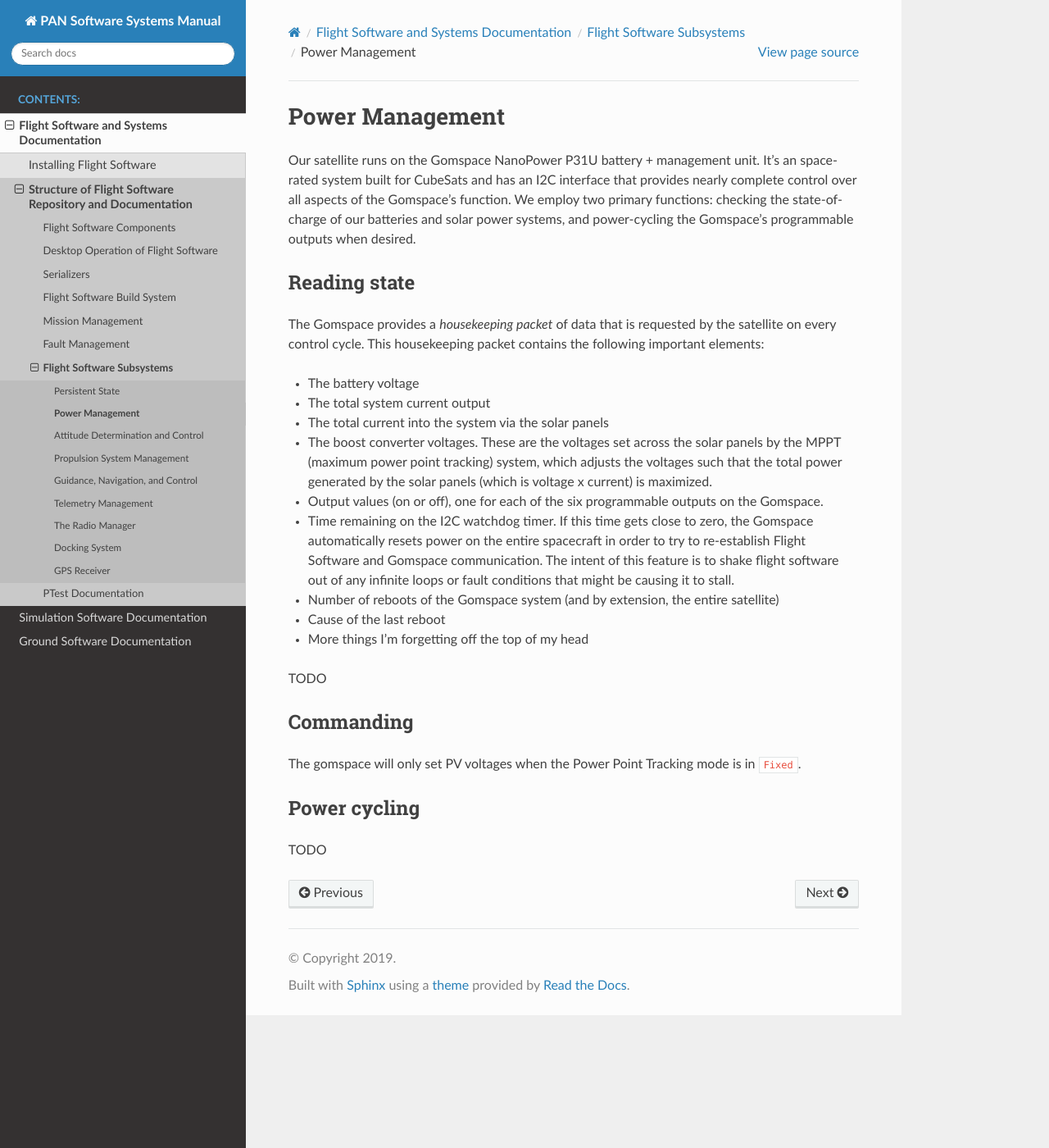
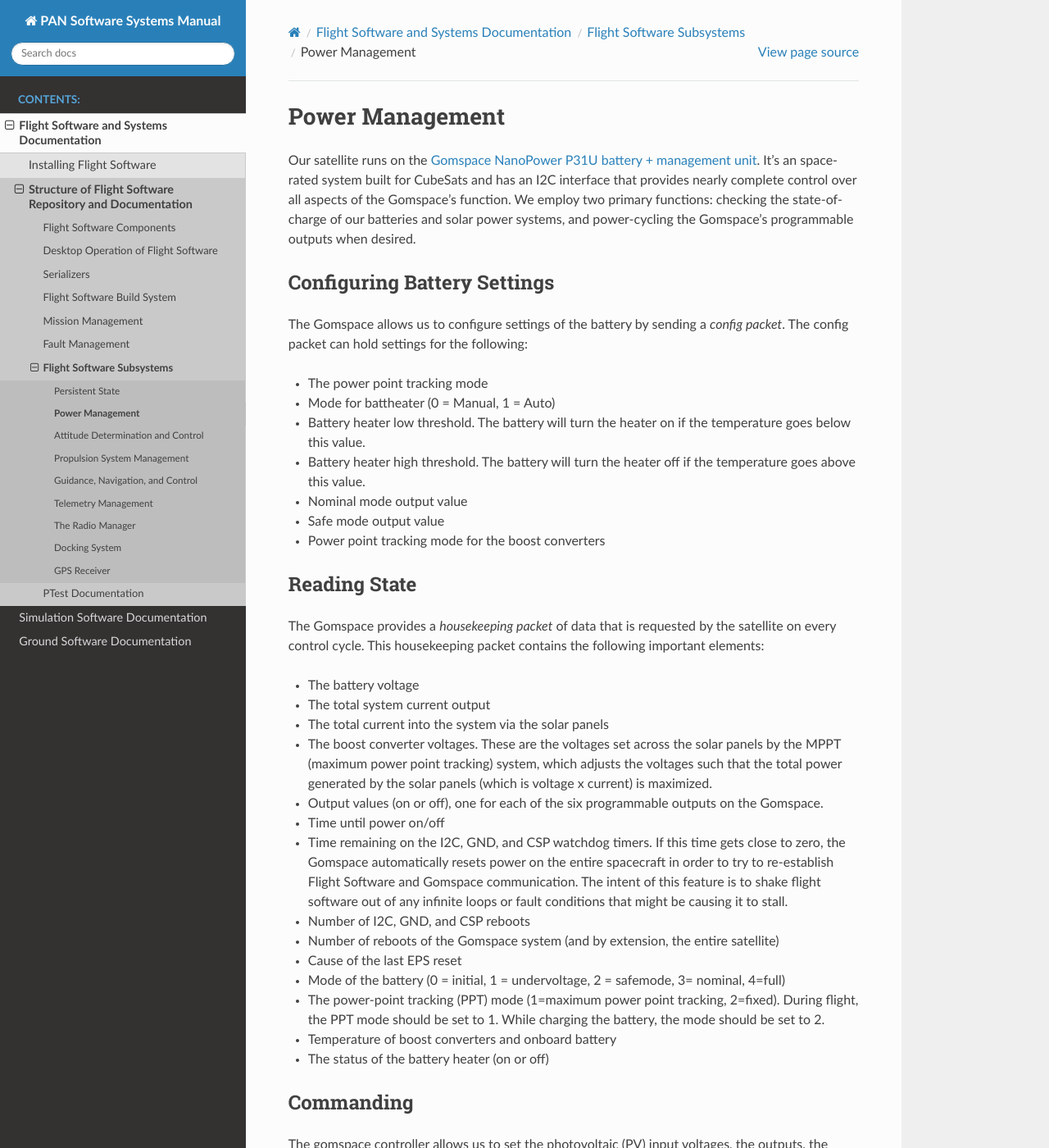
Before and after one commit to pathfinder-for-autonomous-navigation/Documentation, a Sphinx documentation site: the page built from source/flight_software/subsystems/eps.rst, in a window 1280 px wide and 1400 px high. Shown: the whole window at 82% size. Built offline with Sphinx 7.4.7 and the Read the Docs theme 2.0.0, drawn with Linux system fonts in a browser that asks for light colours; some of the changed text lies outside the part shown.

Commit message:
add work i've done this semester

```diff
--- a/source/flight_software/components.rst
+++ b/source/flight_software/components.rst
@@ -85,8 +85,8 @@ Faults themselves encapsulate N different fields that are implemented as statefi
 
 The State Field Registry
 ========================
-The state field registry contains lists of pointers to readable, writable, and internal state fields,
-along with functions to find and add state fields' pointers to the registry.
+The state field registry contains lists of pointers to events, faults, and readable, writable, and internal
+state fields, along with functions to find and add events', faults', state fields' pointers to the registry.
 
 The purpose of the registry is to enable encapsulation. Upon construction, control tasks receive a reference
 to a State Field Registry object that is shared across all control tasks. The control tasks can then
--- a/source/flight_software/subsystems/eps.rst
+++ b/source/flight_software/subsystems/eps.rst
@@ -1,13 +1,27 @@
 ================
 Power Management
 ================
-Our satellite runs on the Gomspace NanoPower P31U battery + management unit. It's an space-rated
+Our satellite runs on the `Gomspace NanoPower P31U battery + management unit
+<https://cornellprod-my.sharepoint.com/personal/saa243_cornell_edu/_layouts/15/onedrive.aspx?id=%2Fpersonal%2Fsaa243%5Fcornell%5Fedu%2FDocuments%2FOAAN%20Team%20Folder%2FSubsystems%2FPower%2FBattery%2C%20DCDC%2FGOMspace%20Battery%2FNanoPower%20P31u%20Datasheet%2Epdf&parent=%2Fpersonal%2Fsaa243%5Fcornell%5Fedu%2FDocuments%2FOAAN%20Team%20Folder%2FSubsystems%2FPower%2FBattery%2C%20DCDC%2FGOMspace%20Battery>`_. It's an space-rated
 system built for CubeSats and has an I2C interface that provides nearly complete control over
 all aspects of the Gomspace's function. We employ two primary functions: checking the state-of-charge
 of our batteries and solar power systems, and power-cycling the Gomspace's programmable outputs
 when desired.
 
-Reading state
+Configuring Battery Settings
+=============================
+The Gomspace allows us to configure settings of the battery by sending a `config packet`. The config packet
+can hold settings for the following:
+
+- The power point tracking mode
+- Mode for battheater (0 = Manual, 1 = Auto)
+- Battery heater low threshold. The battery will turn the heater on if the temperature goes below this value.
+- Battery heater high threshold. The battery will turn the heater off if the temperature goes above this value.
+- Nominal mode output value
+- Safe mode output value
+- Power point tracking mode for the boost converters
+
+Reading State
 =============
 The Gomspace provides a `housekeeping packet` of data that is requested by the satellite on every
 control cycle. This housekeeping packet contains the following important elements:
@@ -19,21 +33,37 @@ control cycle. This housekeeping packet contains the following important element
   (maximum power point tracking) system, which adjusts the voltages such that the total power
   generated by the solar panels (which is voltage x current) is maximized.
 - Output values (on or off), one for each of the six programmable outputs on the Gomspace.
-- Time remaining on the I2C watchdog timer. If this time gets close to zero, the Gomspace automatically
+- Time until power on/off
+- Time remaining on the I2C, GND, and CSP watchdog timers. If this time gets close to zero, the Gomspace automatically
   resets power on the entire spacecraft in order to try to re-establish Flight Software and Gomspace
   communication. The intent of this feature is to shake flight software out of any infinite loops or
   fault conditions that might be causing it to stall.
+- Number of I2C, GND, and CSP reboots
 - Number of reboots of the Gomspace system (and by extension, the entire satellite)
-- Cause of the last reboot
-- More things I'm forgetting off the top of my head
-
-TODO
+- Cause of the last EPS reset
+- Mode of the battery (0 = initial, 1 = undervoltage, 2 = safemode, 3= nominal, 4=full)
+- The power-point tracking (PPT) mode (1=maximum power point tracking, 2=fixed). During flight, the PPT mode should be set to 1. While charging the battery,
+  the mode should be set to 2.
+- Temperature of boost converters and onboard battery
+- The status of the battery heater (on or off)
 
 Commanding
 ==========
 
-The gomspace will only set PV voltages when the Power Point Tracking mode is in ``Fixed``.
+The gomspace controller allows us to set the photovoltaic (PV) input voltages, the outputs, the heater, and the power point mode
+from the ground. We can also reboot the satellite and reset the WDT counters from the ground using statefield commands. The gomspace will only set PV voltages
+when the Power Point Tracking mode is in ``Fixed``.
 
-Power cycling
+Power Cycling
 =============
-TODO
+We can power cycle (i.e turn off and then on again) each of the six output channels of the Gomspace battery from the ground by setting
+statefield commands (e.g ``gomspace.power_cycle_output1_cmd``) to ``true``. Power cycling takes approximately 30 seconds to complete. It can be
+useful as a fault response. For example, the Quake Fault Handler powercycles the output channel connected to the radio up to three times
+during communication blackout periods.
+
+DC-DC Converter
+================
+A 7-24V DC-DC converter is connected to the Gompace battery and powers the ADCS system, the propulsion system, and the docking system. The ADCS system
+is connected to the ``ADCSMotorDCDC_EN`` pin. The propulsion and docking systems are connected to the ``SpikeDockDCDC_EN`` pin. These pins can
+be enabled, disabled, and reset from the ground using statefield commands. The DC-DC pins should not be disabled except in exceptional circumstances, such
+a failure in I2C communication.
```
Also changed, not shown: source/flight_software/fault_management.rst (+9 -1 lines), source/flight_software/ptest/writing_ptest_cases.rst (+23 -0 lines).
